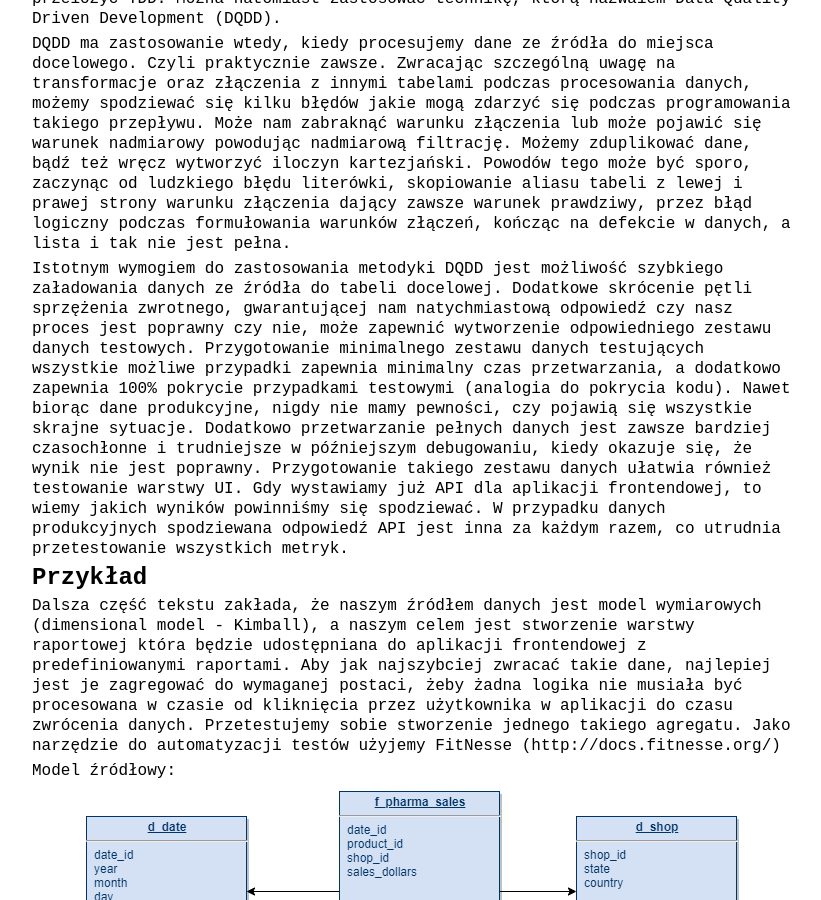
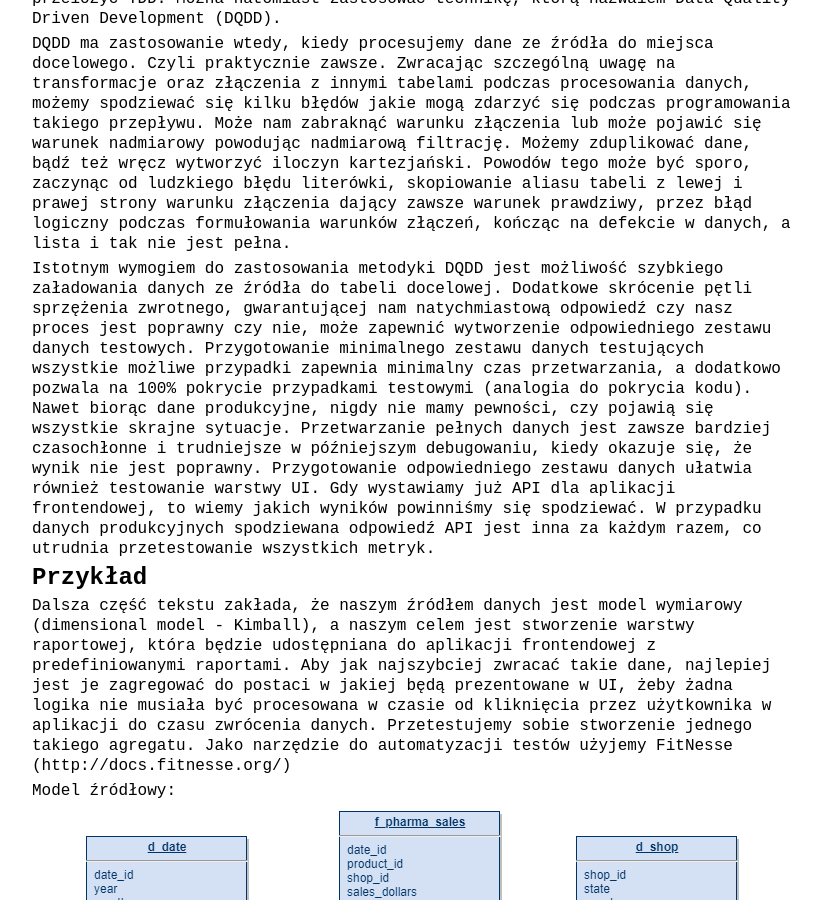
Before and after one commit to TomaszKiapsnia/TomaszKiapsnia.github.io, a Jekyll site: the page built from _posts/2020-10-08-DQDD-czyli-najpierw-jakość.markdown, in a window 1280 px wide and 900 px high, scrolled down 983 px. Shown: the whole window, without its empty margins (228-1049 px from the left). Built offline with Jekyll 4.4.1, drawn with Linux system fonts in a browser that asks for light colours.

Commit message:
literowki #2

```diff
--- a/_posts/2020-10-08-DQDD-czyli-najpierw-jakość.markdown
+++ b/_posts/2020-10-08-DQDD-czyli-najpierw-jakość.markdown
@@ -47,15 +47,15 @@ z lewej i prawej strony warunku złączenia dający zawsze warunek prawdziwy, pr
 
 Istotnym wymogiem do zastosowania metodyki DQDD jest możliwość szybkiego załadowania danych ze źródła do tabeli docelowej.
 Dodatkowe skrócenie pętli sprzężenia zwrotnego, gwarantującej nam natychmiastową odpowiedź czy nasz proces jest poprawny czy nie, może zapewnić wytworzenie odpowiedniego
-zestawu danych testowych. Przygotowanie minimalnego zestawu danych testujących wszystkie możliwe przypadki zapewnia minimalny czas przetwarzania, a dodatkowo zapewnia 100% pokrycie
-przypadkami testowymi (analogia do pokrycia kodu). Nawet biorąc dane produkcyjne, nigdy nie mamy pewności, czy pojawią się wszystkie skrajne sytuacje. Dodatkowo przetwarzanie pełnych danych jest zawsze bardziej czasochłonne i trudniejsze
-w późniejszym debugowaniu, kiedy okazuje się, że wynik nie jest poprawny. Przygotowanie takiego zestawu danych ułatwia również testowanie warstwy UI. Gdy
+zestawu danych testowych. Przygotowanie minimalnego zestawu danych testujących wszystkie możliwe przypadki zapewnia minimalny czas przetwarzania, a dodatkowo pozwala na 100% pokrycie
+przypadkami testowymi (analogia do pokrycia kodu). Nawet biorąc dane produkcyjne, nigdy nie mamy pewności, czy pojawią się wszystkie skrajne sytuacje. Przetwarzanie pełnych danych jest zawsze bardziej czasochłonne i trudniejsze
+w późniejszym debugowaniu, kiedy okazuje się, że wynik nie jest poprawny. Przygotowanie odpowiedniego zestawu danych ułatwia również testowanie warstwy UI. Gdy
 wystawiamy już API dla aplikacji frontendowej, to wiemy jakich wyników powinniśmy się spodziewać. W przypadku danych produkcyjnych spodziewana odpowiedź API jest inna
 za każdym razem, co utrudnia przetestowanie wszystkich metryk.
 
 # Przykład
-Dalsza część tekstu zakłada, że naszym źródłem danych jest model wymiarowych (dimensional model - Kimball), a naszym celem jest stworzenie warstwy raportowej która będzie udostępniana
-do aplikacji frontendowej z predefiniowanymi raportami. Aby jak najszybciej zwracać takie dane, najlepiej jest je zagregować do wymaganej postaci, żeby żadna logika nie musiała być procesowana
+Dalsza część tekstu zakłada, że naszym źródłem danych jest model wymiarowy (dimensional model - Kimball), a naszym celem jest stworzenie warstwy raportowej, która będzie udostępniana
+do aplikacji frontendowej z predefiniowanymi raportami. Aby jak najszybciej zwracać takie dane, najlepiej jest je zagregować do postaci w jakiej będą prezentowane w UI, żeby żadna logika nie musiała być procesowana
 w czasie od kliknięcia przez użytkownika w aplikacji do czasu zwrócenia danych. Przetestujemy sobie stworzenie jednego takiego agregatu.
 Jako narzędzie do automatyzacji testów użyjemy FitNesse (http://docs.fitnesse.org/)
 
```
